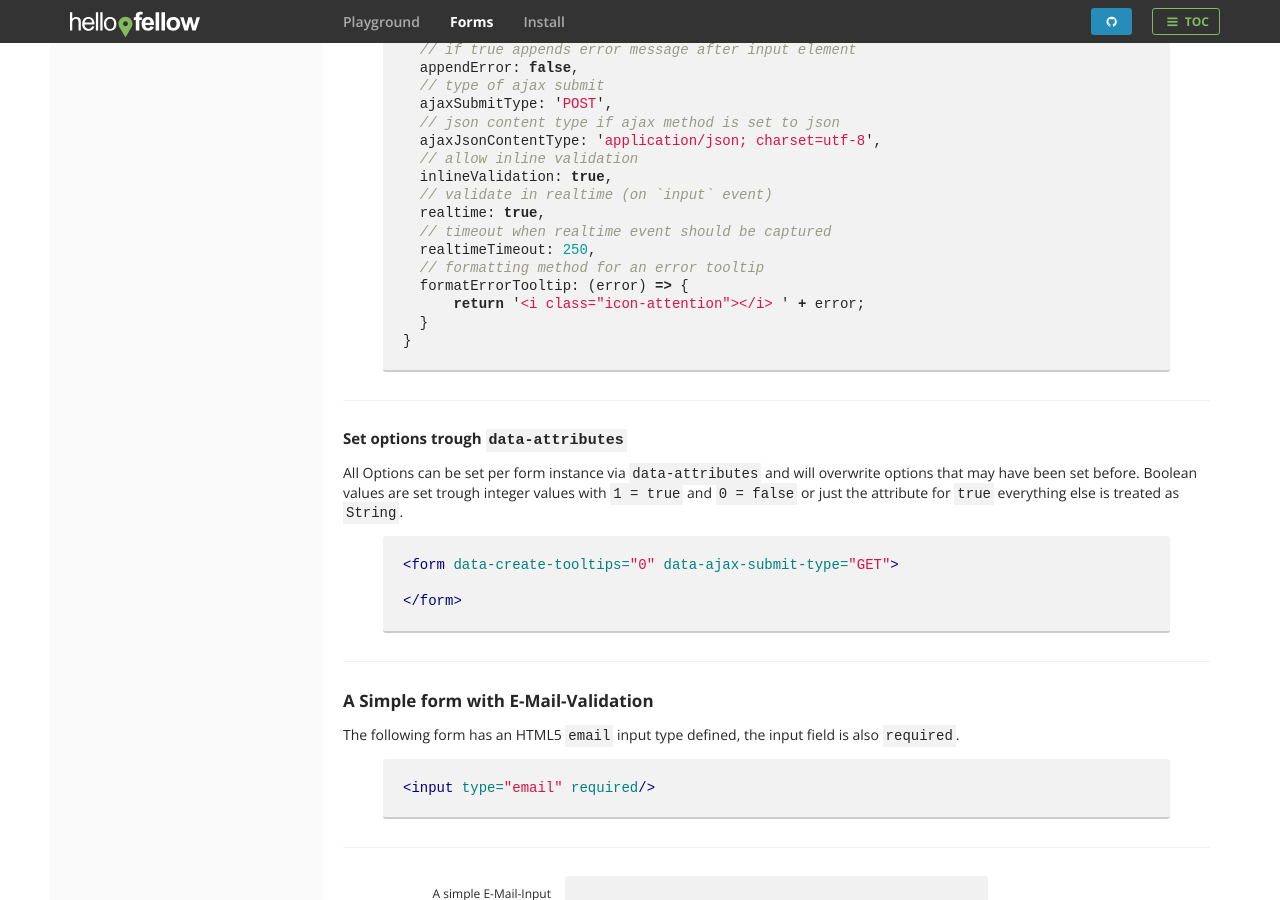
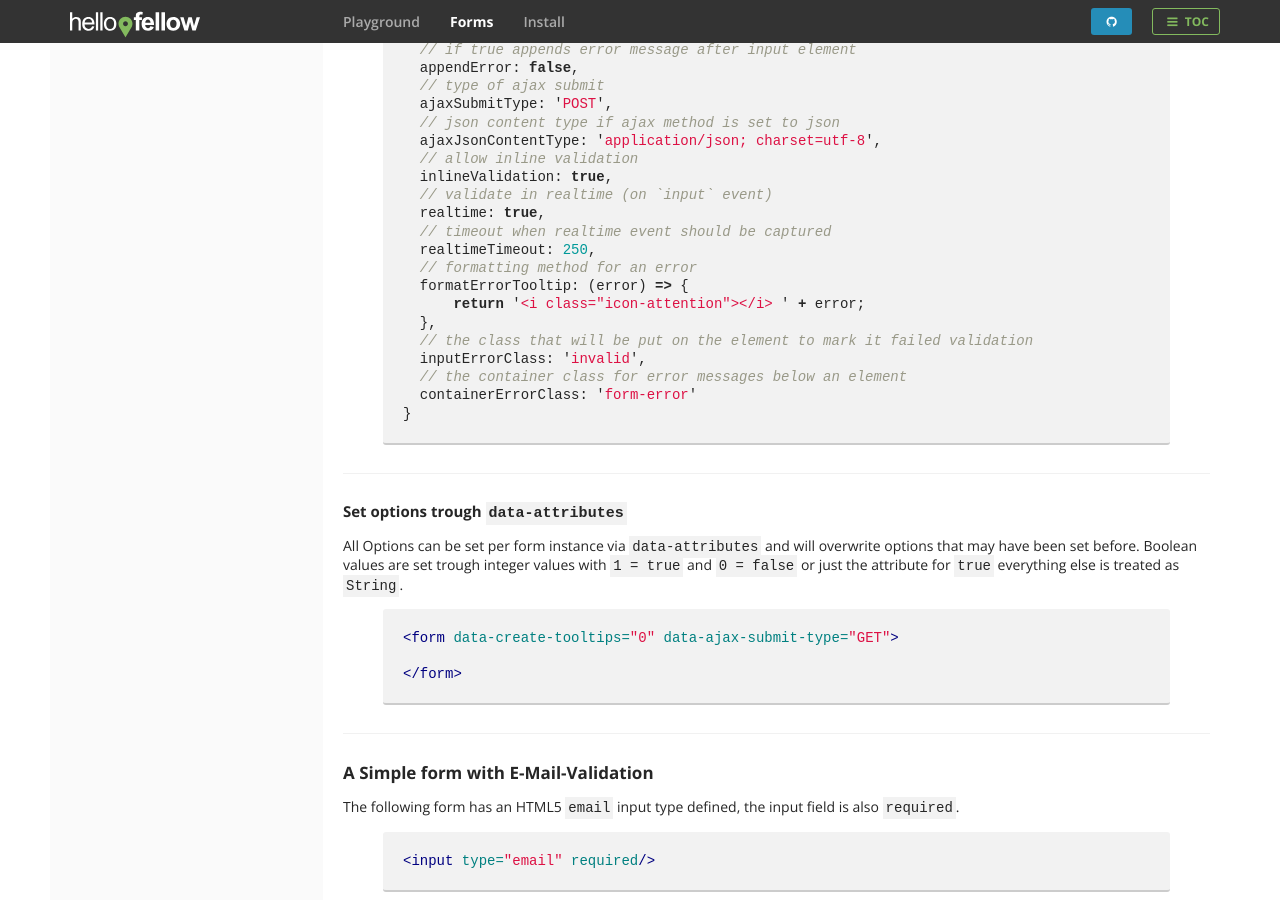
Before and after one commit to BowlingX/flexcss, a Jekyll site: the page built from demo/forms/index.md, in a window 1280 px wide and 900 px high, scrolled down 746 px. Built offline with Jekyll 4.4.1, drawn with Linux system fonts in a browser that asks for light colours; comment, search, counter and statistics services are not loaded; some of the changed text lies outside the part shown.

Commit message:
- more form settings - documentation for new settings - improved inline validation handling

```diff
--- a/demo/forms/index.md
+++ b/demo/forms/index.md
@@ -61,10 +61,14 @@ The first param <code>form</code> may be a selector defined by <code>Document.qu
   realtime: true,
   // timeout when realtime event should be captured
   realtimeTimeout: 250,
-  // formatting method for an error tooltip
+  // formatting method for an error
   formatErrorTooltip: (error) => {
       return '<i class="icon-attention"></i> ' + error;
-  }
+  },
+  // the class that will be put on the element to mark it failed validation
+  inputErrorClass: 'invalid',
+  // the container class for error messages below an element
+  containerErrorClass: 'form-error'
 }
 {% endhighlight%}
 <hr>
@@ -479,9 +483,10 @@ FlexCss.Form.registerGlobalRemoteValidationFunction(function(req) {
 `FlexCss.Form` is a pure JavaScript solution and does not depend on a specific markup.
 However I make the following assumptions:
 
-- Invalid fields (and related labels) will get the class `invalid`.
+- Invalid fields (and related labels) will get the class `invalid` (configurable).
 - Elements should be nested in a wrapper div if you are using `appendError` (otherwise random things might happen).
-- The `appendError` container has the class `form-error`
+    - Errors are appended on this wrapper div.
+- The `appendError` container has the class `form-error` (configurable)
 
 ### Bootstrap
 
```
Also changed, not shown: src/main/Form.js (+76 -26 lines), build/js/flexcss.min.js, build/js/form.min.js, build/js/modal.min.js, 3 other files.
